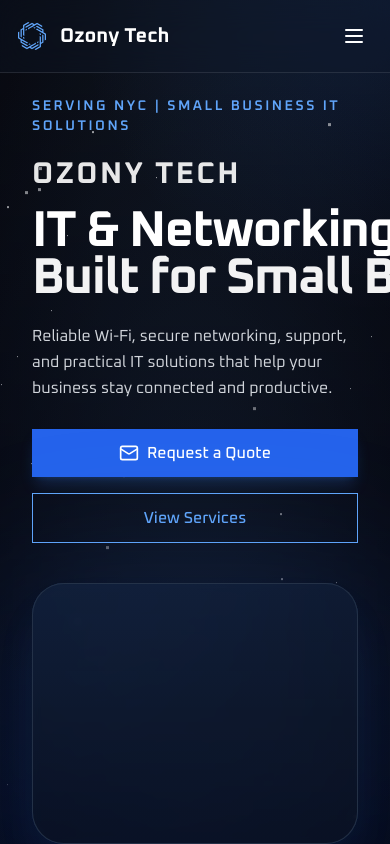
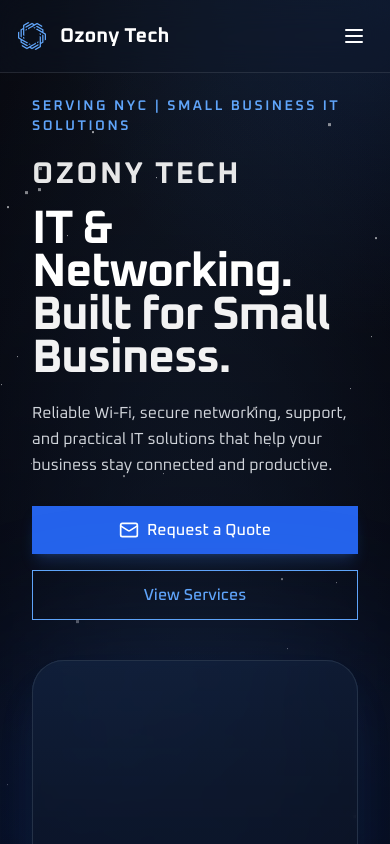
Before and after one commit to Eazyny/ozony.tech.Laptop, a React (Vite) app: page / in a window 390 px wide. Shown: the top 844 px of the page. Built offline with nearby package versions, Linux system fonts and the light colour scheme.

Commit message:
fix: improve hero headline wrapping on mobile

```diff
--- a/src/components/Hero.jsx
+++ b/src/components/Hero.jsx
@@ -40,11 +40,19 @@
                   Ozony Tech
                 </p>
 
-                <h1 className="text-[clamp(3.15rem,4vw,4.55rem)] font-bold leading-[0.94] tracking-[-0.03em] text-white">
-                  <span className="block whitespace-nowrap">
+                <h1 className="text-[clamp(2.85rem,12vw,4.55rem)] font-bold leading-[0.92] tracking-[-0.03em] text-white">
+                  <span className="block sm:whitespace-nowrap">
                     IT &amp; Networking.
                   </span>
-                  <span className="block whitespace-nowrap text-white/95">
+
+                  <span className="block text-white/95 sm:hidden">
+                    Built for Small
+                  </span>
+                  <span className="block text-white/95 sm:hidden">
+                    Business.
+                  </span>
+
+                  <span className="hidden text-white/95 sm:block lg:whitespace-nowrap">
                     Built for Small Business.
                   </span>
                 </h1>
```
